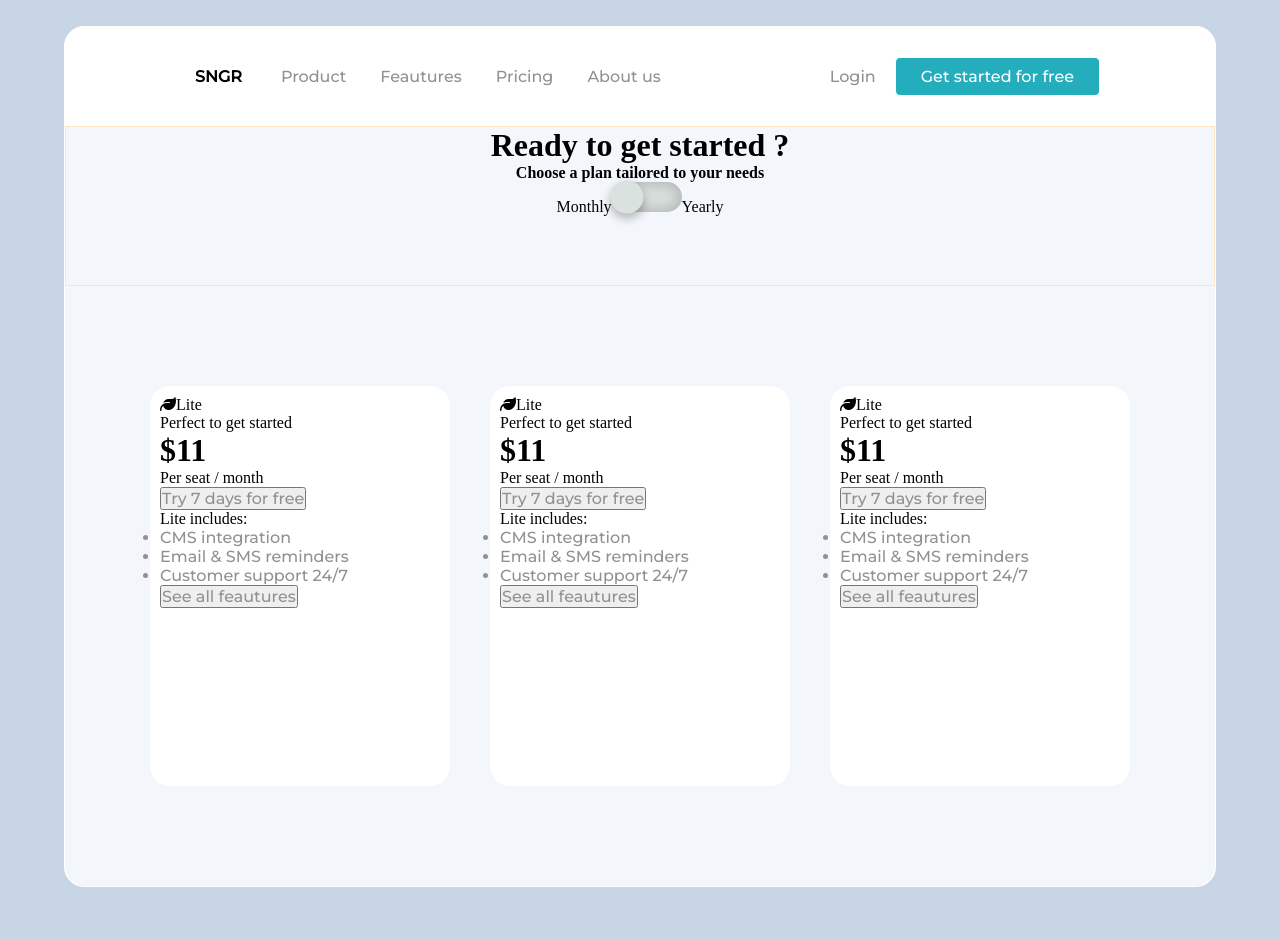
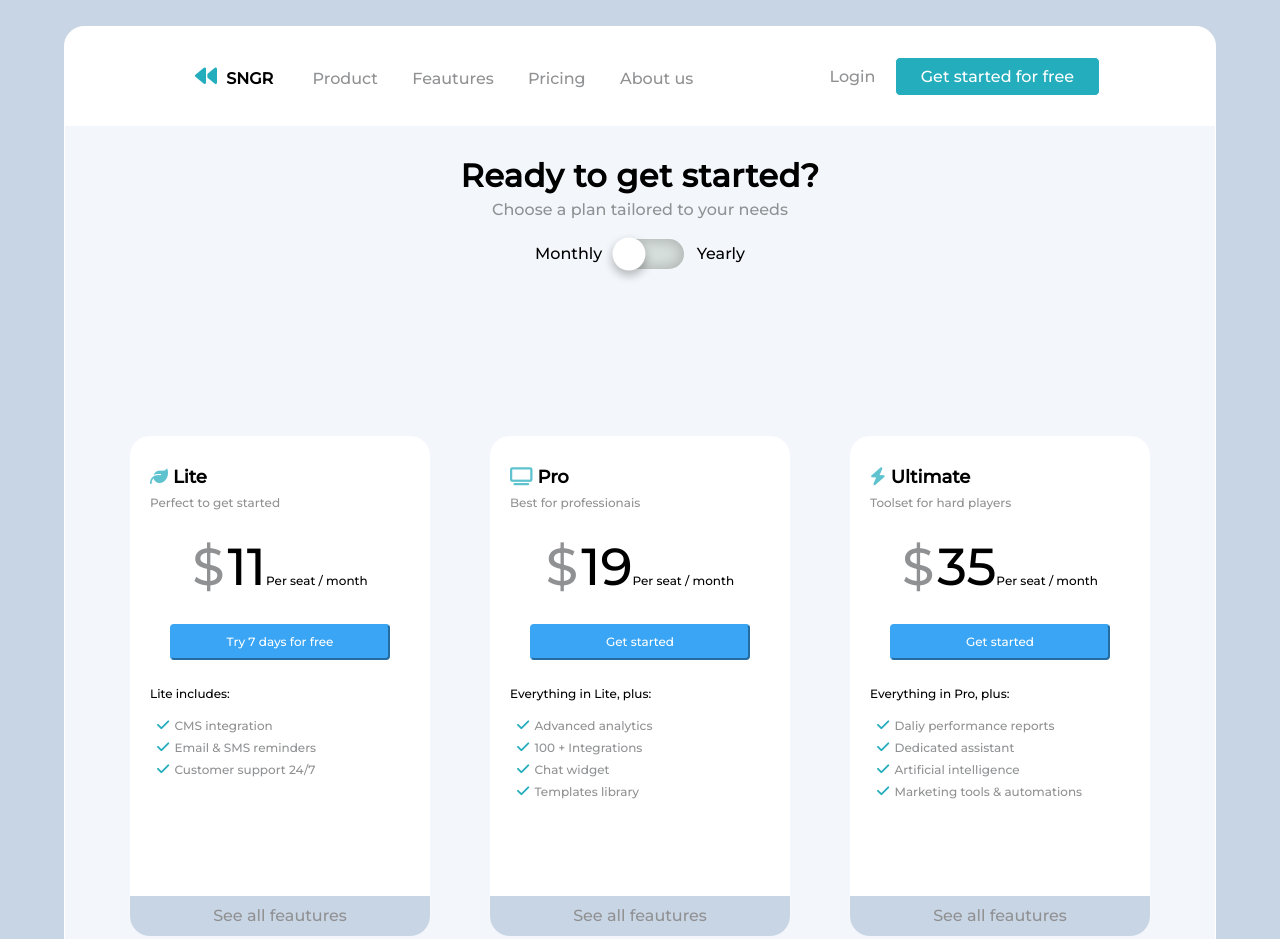
Before and after one commit to FVitorr/PlainPage, a plain HTML site: page index.html in a window 1280 px wide. Shown: the top 939 px of the page. Before the commit the page ends 912 px from the top, so only its background shows below. Drawn offline with Linux system fonts and the light colour scheme.

Commit message:
CSS Update

```diff
--- a/index.html
+++ b/index.html
@@ -16,7 +16,7 @@
         <header>
             <nav class="navbar">
                 <ul class="nav_links">
-                    <li><a href="#" class="logo">SNGR</a></li>
+                    <li><a href="#" class="logo"><i class="fa-solid fa-backward"></i> SNGR</a></li>
                     <li><a href="#">Product</a></li>
                     <li><a href="#">Feautures</a></li>
                     <li><a href="#">Pricing</a></li>
@@ -29,67 +29,89 @@
             </div>
         </header>
         <div class="subNav">
-            <h1>Ready to get started ?</h1>
+            <h1>Ready to get started?</h1>
             <h4>Choose a plan tailored to your needs</h4>
-            <div>
-                <label>Monthly</label><input type="checkbox" id="planSelect"><label>Yearly</label>
+            <div class="footer">
+                <label>Monthly</label>
+                <input type="checkbox" id="planSelect">
+                <label>Yearly</label>
             </div>
         </div>
         <div class="body_page">
             <div class="container">
                 <div class="card">
-                    <div>
+                    <div class="title_card">
                         <i class="fa-solid fa-leaf"></i><font>Lite</font>
+                        <p style="margin-top:7px;">Perfect to get started</p>
                     </div>
-                    <p>Perfect to get started</p>
-                    <div>
+                    <div class="value_card">
                         <h1><font>$</font>11</h1>
                         <p>Per seat / month</p>
                     </div>
+                    <div class="try">
                         <button>Try 7 days for free</button>
+                    </div>
+                    <div class="info_card">
                         <p>Lite includes:</p>
                         <ul>
-                        <li>CMS integration</li>
-                        <li>Email & SMS reminders</li>
-                        <li>Customer support 24/7</li>
+                            <li><i class="fa-solid fa-check"></i> CMS integration</li>
+                            <li><i class="fa-solid fa-check"></i> Email & SMS reminders</li>
+                            <li><i class="fa-solid fa-check"></i> Customer support 24/7</li>
                         </ul>
-                    <button>See all feautures</button>
+                    </div>
+                    <div class="feautures">
+                        <a href="#" >See all feautures</a>
+                    </div>
                 </div>
                 <div class="card">
-                    <div>
-                        <i class="fa-solid fa-leaf"></i><font>Lite</font>
+                    <div class="title_card">
+                        <i class="fa-solid fa-tv"></i><font>Pro</font>
+                        <p style="margin-top:7px;">Best for professionais</p>
                     </div>
-                    <p>Perfect to get started</p>
-                    <div>
-                        <h1><font>$</font>11</h1>
+                    <div class="value_card">
+                        <h1><font>$</font>19</h1>
                         <p>Per seat / month</p>
                     </div>
-                    <button>Try 7 days for free</button>
-                    <p>Lite includes:</p>
+                    <div class="try">
+                        <button>Get started</button>
+                    </div>
+                    <div class="info_card">
+                        <p>Everything in Lite, plus:</p>
                         <ul>
-                        <li>CMS integration</li>
-                        <li>Email & SMS reminders</li>
-                        <li>Customer support 24/7</li>
+                            <li><i class="fa-solid fa-check"></i> Advanced analytics</li>
+                            <li><i class="fa-solid fa-check"></i> 100 + Integrations</li>
+                            <li><i class="fa-solid fa-check"></i> Chat widget</li>
+                            <li><i class="fa-solid fa-check"></i> Templates library</li>
                         </ul>
-                    <button>See all feautures</button>
+                    </div>
+                    <div class="feautures">
+                        <a href="#" >See all feautures</a>
+                    </div>
                 </div>
                 <div class="card">
-                    <div>
-                        <i class="fa-solid fa-leaf"></i><font>Lite</font>
+                    <div class="title_card">
+                        <i class="fa-solid fa-bolt"></i><font>Ultimate</font>
+                        <p style="margin-top:7px;">Toolset for hard players</p>
                     </div>
-                    <p>Perfect to get started</p>
-                    <div>
-                        <h1><font>$</font>11</h1>
+                    <div class="value_card">
+                        <h1><font>$</font>35</h1>
                         <p>Per seat / month</p>
                     </div>
-                    <button>Try 7 days for free</button>
-                    <p>Lite includes:</p>
+                    <div class="try">
+                        <button>Get started</button>
+                    </div>
+                    <div class="info_card">
+                        <p>Everything in Pro, plus:</p>
                         <ul>
-                        <li>CMS integration</li>
-                        <li>Email & SMS reminders</li>
-                        <li>Customer support 24/7</li>
+                            <li><i class="fa-solid fa-check"></i> Daliy performance reports</li>
+                            <li><i class="fa-solid fa-check"></i> Dedicated assistant</li>
+                            <li><i class="fa-solid fa-check"></i> Artificial intelligence</li>
+                            <li><i class="fa-solid fa-check"></i> Marketing tools & automations</li>
                         </ul>
-                    <button>See all feautures</button>
+                    </div>
+                    <div class="feautures">
+                        <a href="#" >See all feautures</a>
+                    </div>
                 </div>
             </div>
         </div>
--- a/style.css
+++ b/style.css
@@ -6,6 +6,7 @@
     margin: 0;
     padding: 0;
     /*background-color: rgb(200,213,228);*/
+    font-family: 'Montserrat', sans-serif;;
 }
 body{
     background-color: rgb(200,213,228);
@@ -24,7 +25,7 @@ body{
 
 /*Nav Bar*/
 li, a, button{
-    font-family: 'Montserrat', sans-serif;;
+    font-family: 'Montserrat', sans-serif;
     font-weight: 500;
     font-size: 16px;
     color: rgb(144, 145, 147);
@@ -44,6 +45,11 @@ header{
     color: black;
     margin-right: 5px;
     font-weight: 600;
+}
+.logo i{
+    color: rgb(35,173,189);
+    font-size: 22px;
+    margin-right: 5px;
 }
 .nav_links{
     list-style: none;
@@ -78,8 +84,25 @@ header{
     flex-direction: column;
     align-items: center;
     background-color: rgb(243,247,251);
-    height: 20vh;
-    border: 1px solid bisque;
+    height: 25vh;
+}
+.subNav h1{
+    margin-top: 30px;
+    letter-spacing: 0.5px;
+    font-weight: 600;
+}
+.subNav h4{
+    margin-top: 5px;
+    color: rgb(144, 145, 147);
+    font-weight: 500;
+}
+.subNav .footer{
+    margin-top: 10px;
+    display: flex;
+    align-items: center;
+    justify-content: space-between;
+    width: 230px;
+    padding: 10px;
 }
 /*TOOgle button*/
 #planSelect{
@@ -103,7 +126,7 @@ header{
     width: 30px;
     height: 30px;
     border-radius: 50%;
-    background-color: #dae2df;
+    background-color: white;
     box-shadow: 0px 4px 8px 1px rgba(0,0,0,0.24);
     transform: scale(1.1);
     transition:0.4s;
@@ -123,7 +146,7 @@ header{
     display: flex;
     justify-content: center;
     align-items: center;
-    min-height: 75vh;
+    min-height: 90vh;
 }
 
 .container{
@@ -136,11 +159,117 @@ header{
 }
 
 .container .card{
+    display: flex;
+    flex-direction: column;
     position: relative;
-    padding: 10px;
     width: 300px;
-    height: 400px;
-    margin: 20px;
+    height: 500px;
+    margin: 30px;
     border-radius: 20px;
     background-color: white;
+    transition: 0.5s;
 }
+
+.container .card .title_card{
+    margin: 30px 20px 0px ;
+    margin-bottom: 5px;
+    font-size: 18px;
+    color: rgb(94,195,207);
+}
+.container .card .title_card font{
+    margin-left: 5px;
+    font-weight: 600;
+    color: black;
+}
+.container .card .title_card p{
+    color: rgb(144, 145, 147);
+}
+.container .card p{
+    font-size: 12px;
+    font-weight: 100;
+}
+
+.container .card .value_card{
+    margin: 20px;
+    display: flex;
+    align-items:baseline;
+    justify-content: center;
+}
+.container .card .value_card h1{
+    font-size: 52px;
+    font-weight: 100;
+    letter-spacing: 1.5;
+}
+.container .card .value_card font{
+    color: rgb(144, 145, 147);
+    font-weight: 100;
+    margin-right: 3px;
+}
+
+.container .card .try{
+    display: flex;
+    align-items: center;
+    justify-content: center;
+    height: 48px;
+}
+
+.container .card .try button{
+    height: 36px;
+    width: 220px;
+    color: white;
+    background-color: rgb(57,165,244);
+    border-color: rgb(57,165,244);
+    border-radius: 4px;
+    font-size: 12px;
+    padding: 5px;
+}
+
+.container .card .info_card{
+    margin: 20px;
+    display: flex;
+    flex-direction: column;
+}
+
+.container .card .info_card ul{
+    margin-top: 10px;
+    list-style-type: none;
+}
+.container .card .info_card ul li{
+    font-size: 12px;
+    margin: 7px;
+}
+.container .card .info_card ul li i{
+    color: rgb(35,173,189);
+    font-size: 14px;
+    margin-right: 2px;
+}
+.container .card .feautures{
+    position: absolute;
+    display: flex;
+    align-items: center;
+    justify-content: center;
+    background-color: rgb(200,213,228);
+    bottom: 0;
+    width: 100%;
+    height: 40px;
+    border-bottom-left-radius: 20px;
+    border-bottom-right-radius: 20px;
+}
+
+.container .card:hover{
+    background-color: rgb(23,61,133);
+    color: white;
+}
+.container .card:hover .title_card font{
+    color: white;
+}
+.container .card:hover .value_card font{
+    color: rgb(72,119,204);
+}
+.container .card:hover .info_card ul li i{
+    color: rgb(94,195,207);
+}
+.container .card:hover .feautures{
+    background-color: rgb(26,53,94);
+    color: white;
+}
```
Lines whose indentation alone changed are shown as unchanged.
